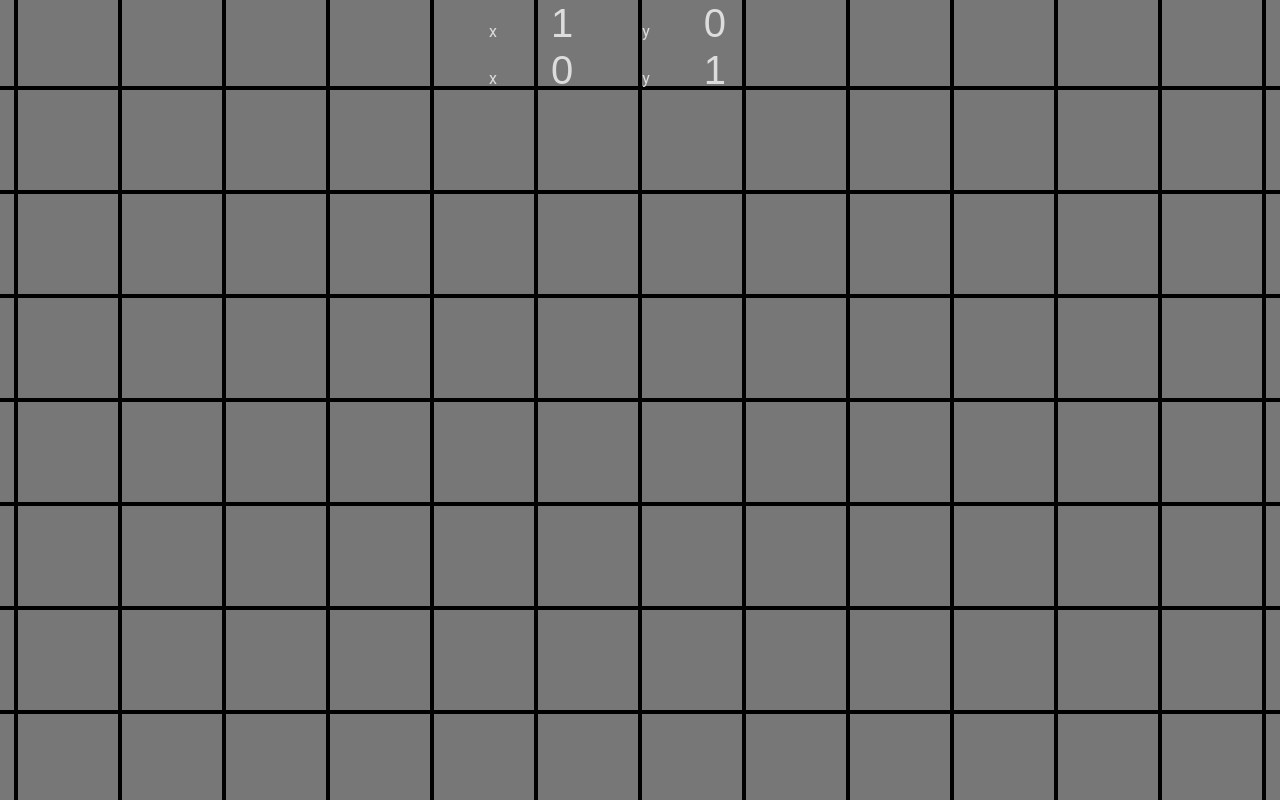
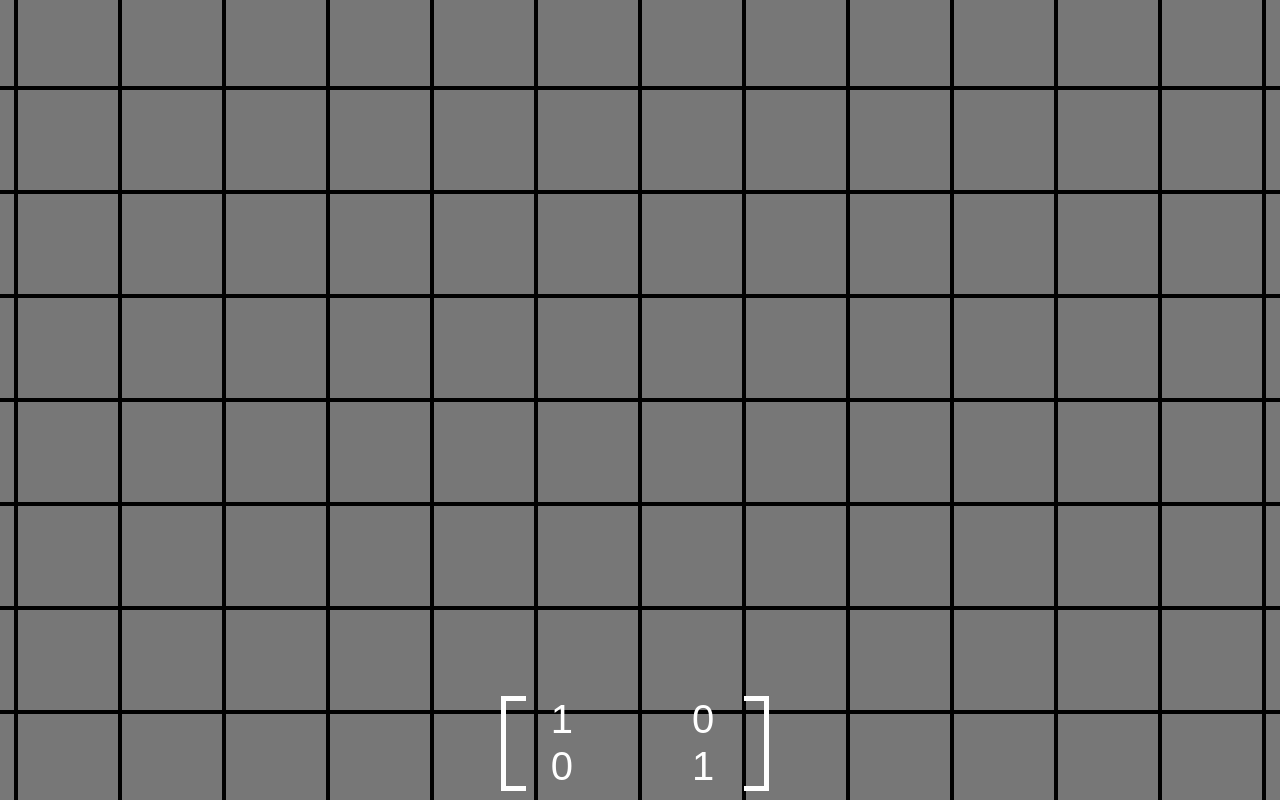
Before and after one commit to dehrax/visual-linear-transform, a plain HTML site: page index.html in a window 1280 px wide. Drawn offline with Linux system fonts and the light colour scheme.

Commit message:
Add matrix style

```diff
--- a/index.html
+++ b/index.html
@@ -14,15 +14,11 @@
 	</div>
 	<div id="inputs">
 		<div>
-			<label for="x">x</label>
 			<input name="x" value="1" id="x" type="number">
-			<label for="y">y</label>
 			<input name="y" value="0" id="y" type="number">
 		</div>
 		<div>
-			<label for="z">x</label>
 			<input name="z" value="0" id="z" type="number">
-			<label for="z">y</label>
 			<input name="z" value="1" id="z" type="number">
 
 		</div>
--- a/style.css
+++ b/style.css
@@ -28,16 +28,37 @@ body{
 	opacity: 0.2;
 }
 
-#inputs{
-	bottom: 0;
-	left: 0;
-	right: 0;
-	z-index: 1;
-}
-
 .transformEl{
 	transform-origin: 50 50;
 	transition: transform 0.2s ease;
+}
+
+
+/***INPUTS POSITIONING AND MATRIX BRACKETS***/
+#inputs{
+	position: fixed;
+	bottom: 10px;
+	z-index: 1;
+	display: inline-block;
+}
+
+#inputs:before, #inputs:after{
+	top: 0;
+	position: absolute;
+	content:'';
+	display: block;
+	border: 5px solid white;
+	height: 90%;
+	width: 20px;
+}
+
+#inputs:after{
+	right: 10px;
+	border-left: none;
+}
+
+#inputs:before{
+	border-right: none;
 }
 
 
@@ -52,5 +73,5 @@ input{
 }
 
 label, input{
-	color: #DDD;
+	color: white;
 }
```
